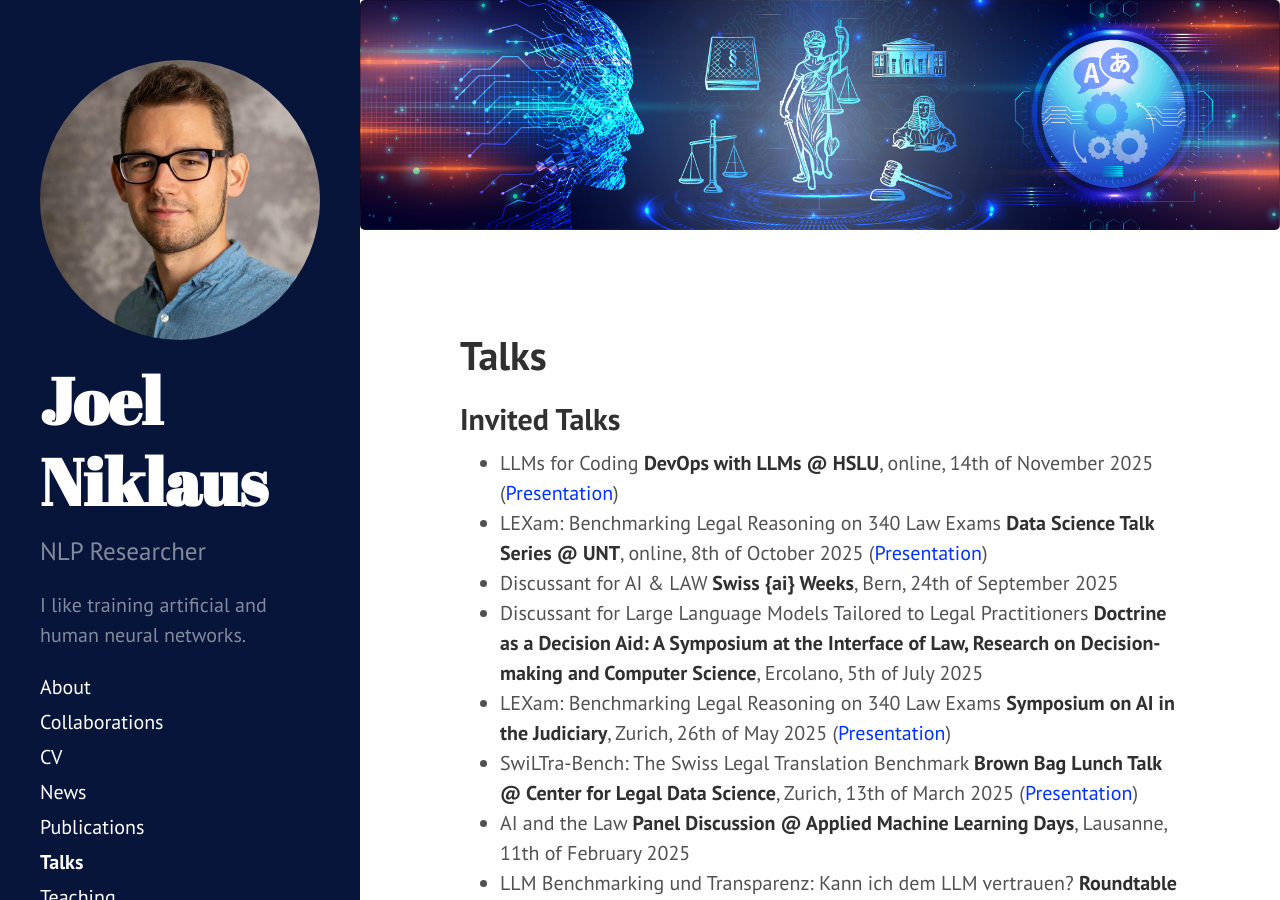
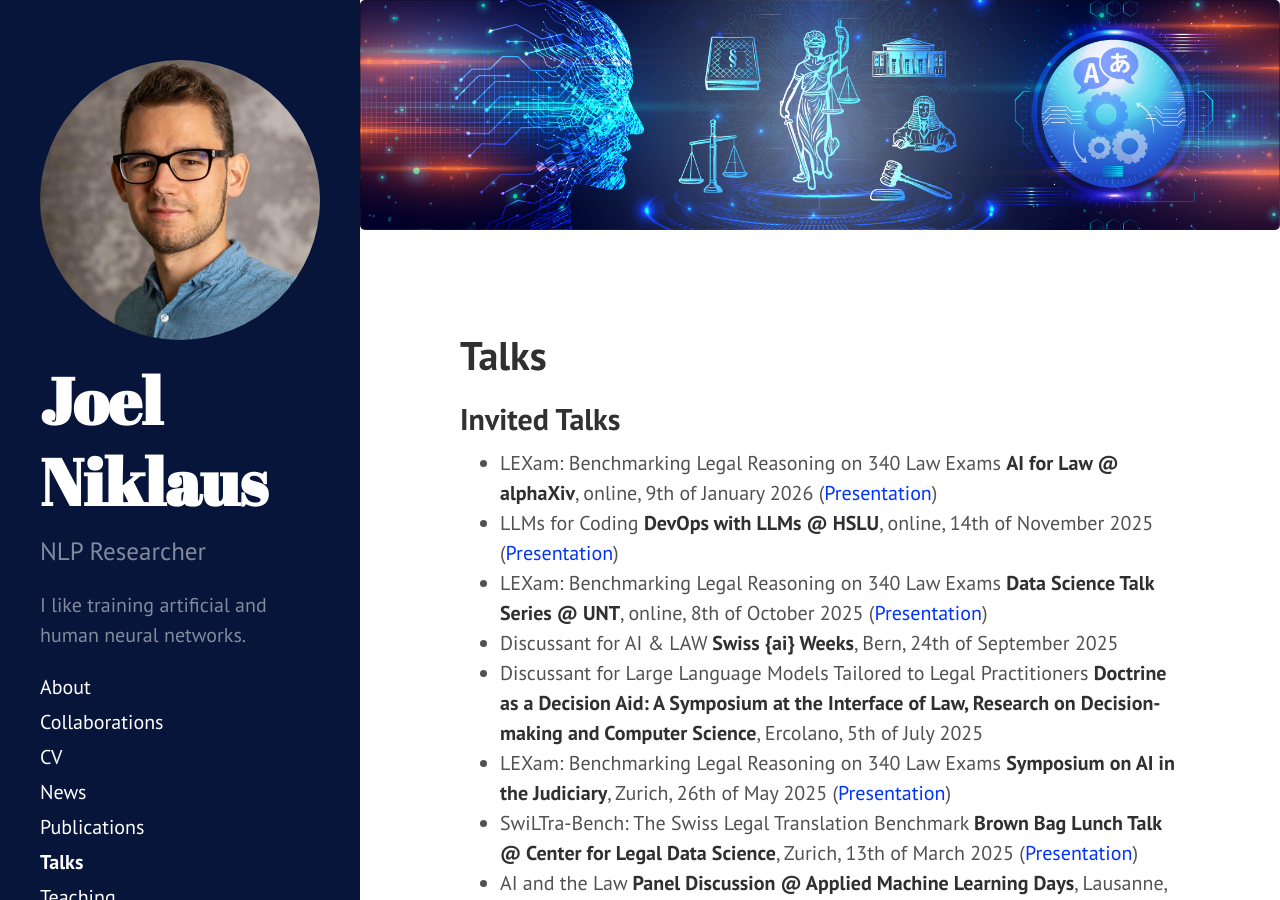
Before and after one commit to JoelNiklaus/joelniklaus.github.io, a Jekyll site: the page built from _pages/talks.md, in a window 1280 px wide and 900 px high. Built offline with Jekyll 4.4.1, drawn with Linux system fonts in a browser that asks for light colours; a style sheet for code colours, icons or effects is not loaded.

Commit message:
added alphaXiv talk

```diff
--- a/_pages/talks.md
+++ b/_pages/talks.md
@@ -5,6 +5,7 @@ title: Talks
 
 ## Invited Talks
 
+* LEXam: Benchmarking Legal Reasoning on 340 Law Exams **AI for Law @ alphaXiv**, online, 9th of January 2026 ([Presentation](https://docs.google.com/presentation/d/1FflhLgdoNlkC1TDKEKtNbGFFIIhCcZ9hgnu-P2PFl2g/edit?usp=sharing))
 * LLMs for Coding **DevOps with LLMs @ HSLU**, online, 14th of November 2025 ([Presentation](https://docs.google.com/presentation/d/1DurGsYQCELnRwuzbXFg-xYvz-LZmLBrfmeuo1JilvgY/edit?usp=sharing))
 * LEXam: Benchmarking Legal Reasoning on 340 Law Exams **Data Science Talk Series @ UNT**, online, 8th of October 2025 ([Presentation](https://docs.google.com/presentation/d/1BAXVGRuxwOo_ww_Sc3SArOOlA9cqEWYqVPXjNit9Tvc/edit?usp=sharing))
 * Discussant for AI & LAW **Swiss {ai} Weeks**, Bern, 24th of September 2025
```
